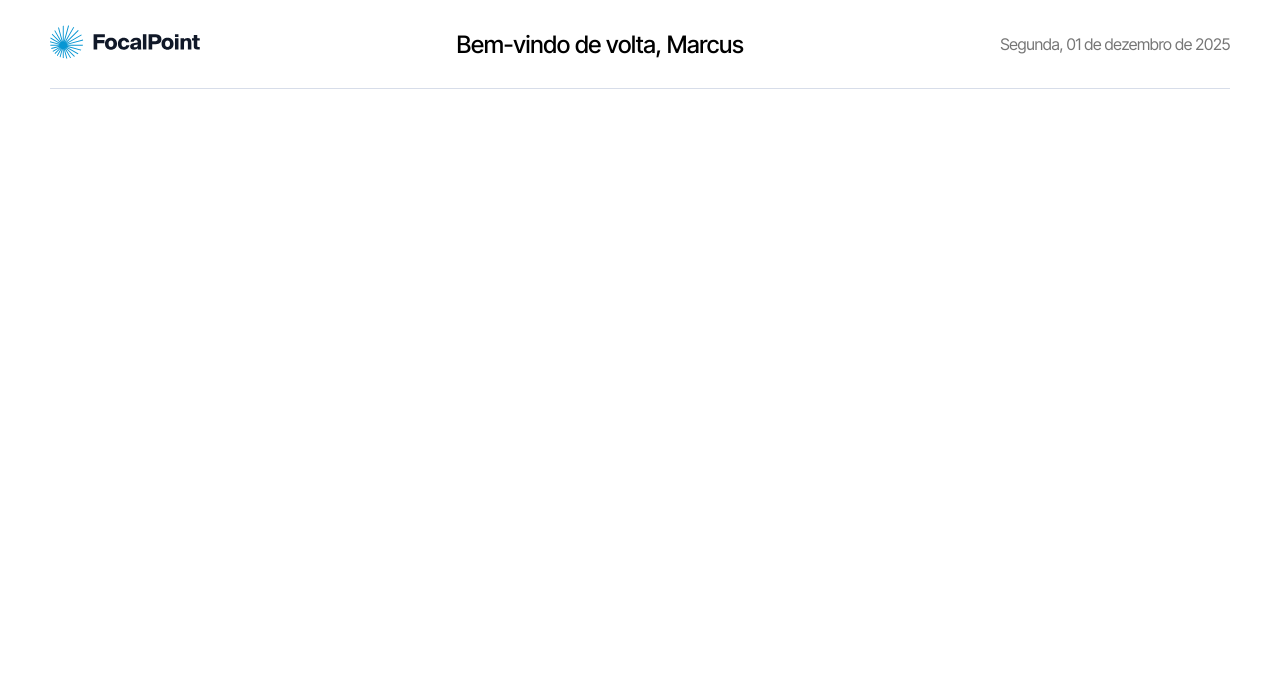
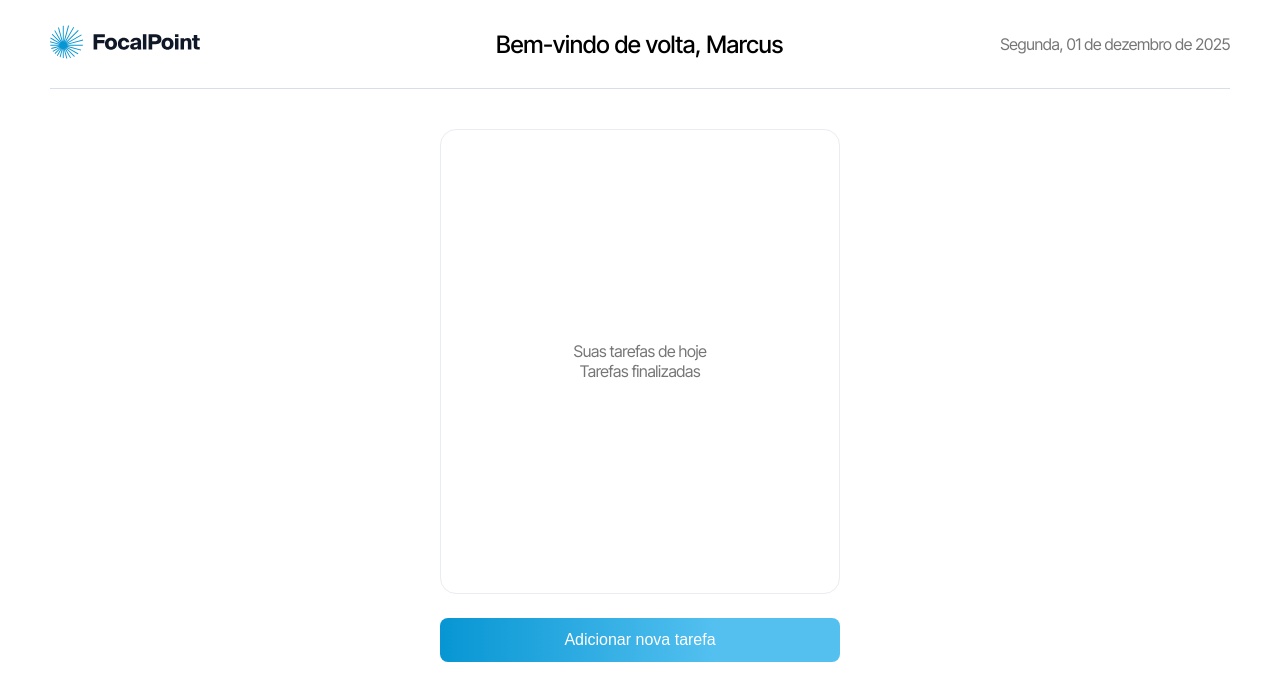
Before and after one commit to muriloanjos99/MRA_Teste-Dev-Junior_Legaplan, a Next.js app: page / in a window 1280 px wide. Shown: the top 700 px of the page. Built offline with nearby package versions, Linux system fonts and the light colour scheme.

Commit message:
✨ feat: Implementa a estrutura da página

```diff
--- a/src/app/page.scss
+++ b/src/app/page.scss
@@ -11,7 +11,6 @@
   padding-bottom: 24px;
   display: flex;
   align-items: center;
-  justify-items: center;
   justify-content: space-between;
   width: 92.2%;
   border-bottom: 1px solid #D7DDE9;
@@ -21,8 +20,39 @@
   font-weight: 500;
   line-height: 29px;
   font-size: 24px;
+  margin-left: 79px;
 }
 
 .header_date {
   color: rgba(0, 0, 0, 0.54);
 }
+
+.tasks_container {
+  display: flex;
+  flex-direction: column;
+  text-align: center;
+  justify-content: center;
+  margin-top: 40px;
+  height: 58.07vh;
+  width: 31.25vw;
+  border-radius: 16px;
+  border: 1px solid rgba(234, 236, 240, 1)
+}
+
+.new_task_button {
+  margin-top: 24px;
+  width: 31.25vw;
+  height: 5.56vh;
+  color: white;
+  border: none;
+  border-radius: 8px;
+  font-size: 16px;
+  font-weight: 500;
+  cursor: pointer;
+  background: linear-gradient(90deg, #0796D3 0%, #53C0F0 68.65%);
+  padding: 16px, 24px, 16px, 24px;
+}
+
+.open_tasks_title, .completed_tasks_title {
+  color: rgba(0, 0, 0, 0.54);
+}
--- a/src/app/page.tsx
+++ b/src/app/page.tsx
@@ -10,6 +10,13 @@ export default function Home() {
         <h2 className="header_title">Bem-vindo de volta, Marcus</h2>
         <p className="header_date">Segunda, 01 de dezembro de 2025</p>
       </header>
+      <main className="tasks_container">
+        <p className="open_tasks_title">Suas tarefas de hoje</p>
+        <p className="completed_tasks_title">Tarefas finalizadas</p>
+        <ul className="open_tasks"></ul>
+        <ul className="completed_tasks"></ul>
+      </main>
+      <button className="new_task_button">Adicionar nova tarefa</button>
     </div>
   );
 }
```
